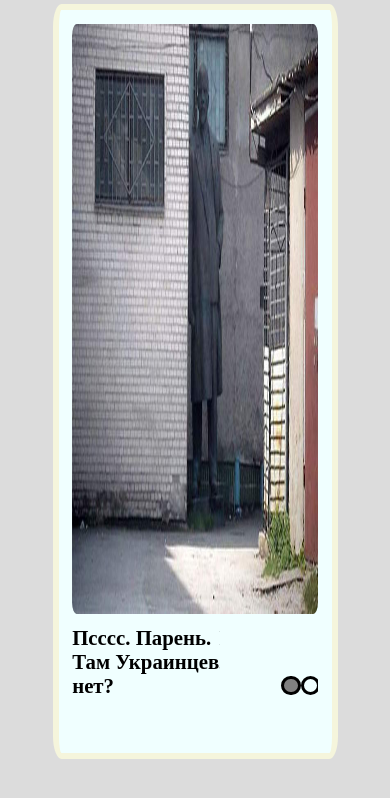
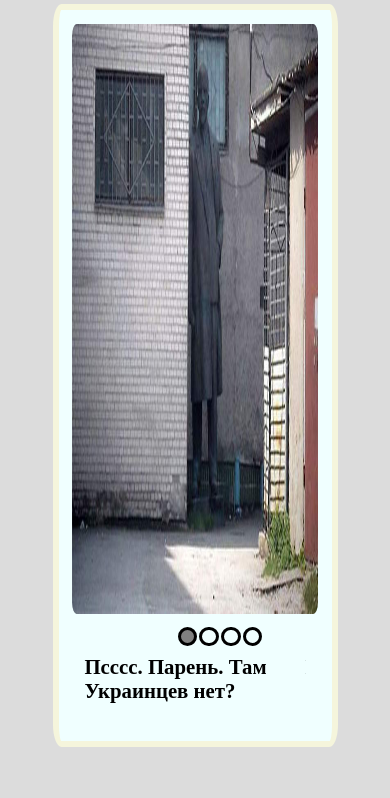
Before and after one commit to BurakMikita/cssMemSlider, a plain HTML site: page cssMemSlider/index.html in a window 390 px wide. Drawn offline with Linux system fonts and the light colour scheme.

Commit message:
added adaptive  (Thu, May 12, 2022 18:30:24 PM)

```diff
--- a/cssMemSlider/style.css
+++ b/cssMemSlider/style.css
@@ -124,3 +124,25 @@ span:hover {
 	background:#808080
 
 }
+
+
+@media (max-width:768px) {
+       .slider__footer {
+			 display: flex;
+			 flex-direction: column;
+			 align-items: center;
+			 justify-content: center;
+
+		 }
+		 .footer__text {
+			 order: 3;
+			 margin: 3%;
+		 }
+		 .footer__text {
+			width: 90%;
+			overflow: hidden;
+		}
+		.label__item {
+			margin: 3%;
+		}
+}
```
